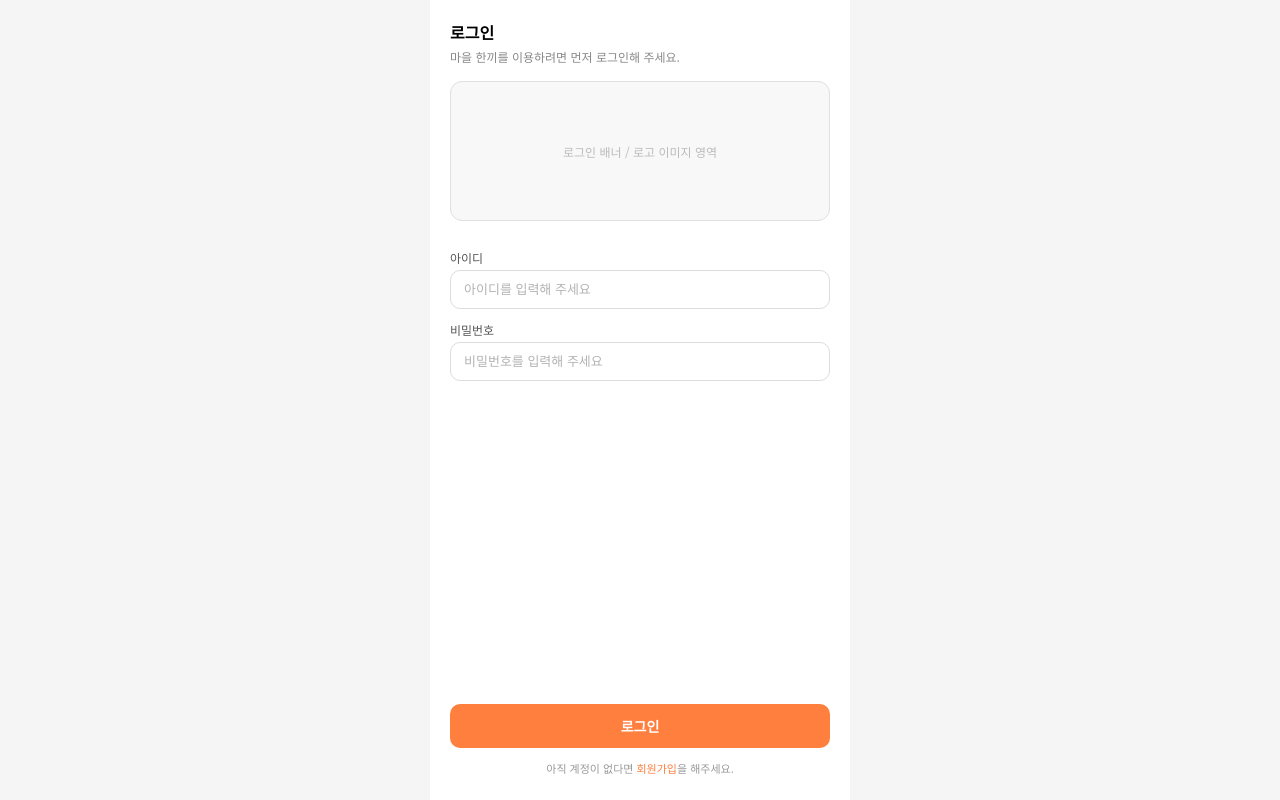
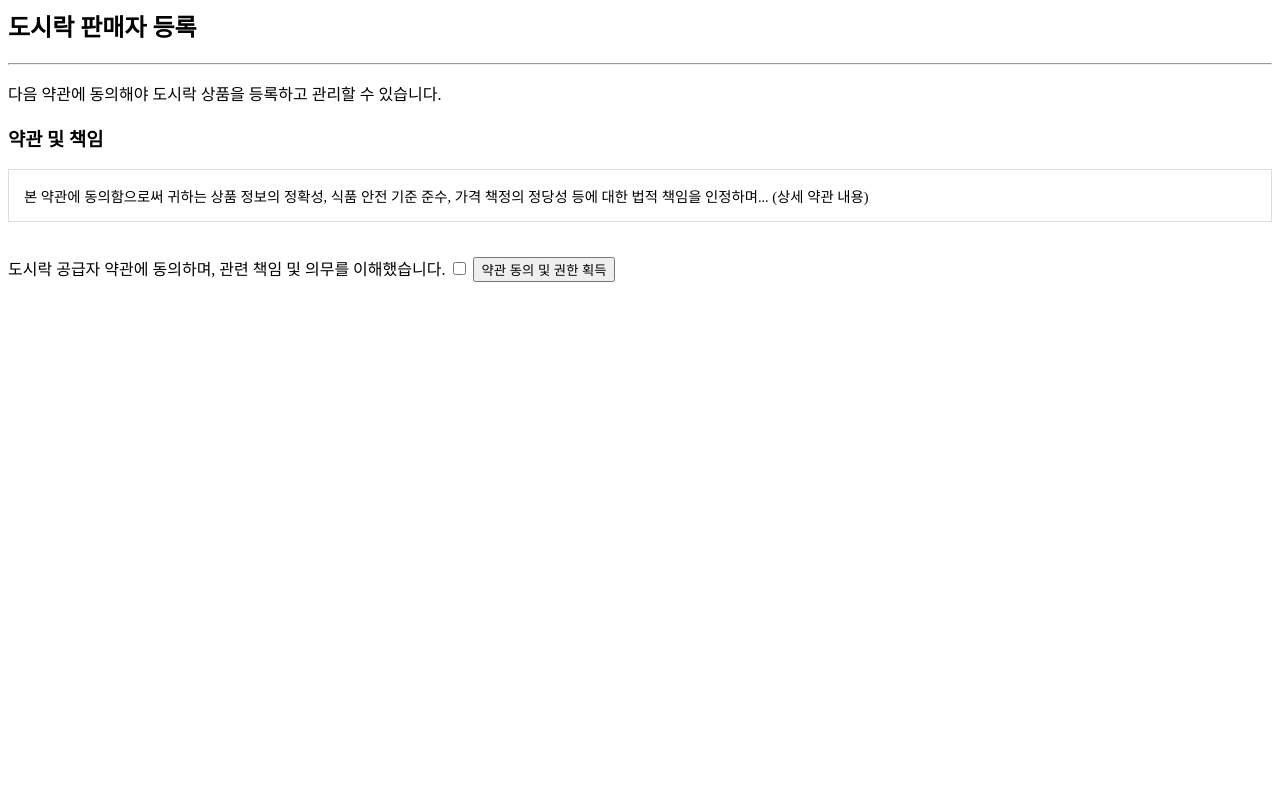
Before and after one commit to leeyelin829/web_hankki, a Django app: page /supplier/ in a window 1280 px wide. Run offline with Django 3.2, Linux system fonts and the light colour scheme; the visitor is signed in with stand-in values (Sample User, id 1).

Commit message:
도시락 판매자 권한 관련 오류 수정

```diff
--- a/hankki/templates/request_permission.html
+++ b/hankki/templates/request_permission.html
@@ -1,199 +1,23 @@
-<!DOCTYPE html>
-<html lang="ko">
-<head>
-  <meta charset="UTF-8">
-  <title>로그인 | 마을한끼</title>
-  <meta name="viewport" content="width=device-width, initial-scale=1.0" />
-  <!-- 폰트 -->
-  <link href="https://fonts.googleapis.com/css2?family=Noto+Sans+KR:wght@400;500;700&display=swap" rel="stylesheet">
-  <style>
-    * {
-      box-sizing: border-box;
-      margin: 0;
-      padding: 0;
-    }
+{% block content %}
+    <h2>도시락 판매자 등록</h2>
+    <hr>
+    <p>다음 약관에 동의해야 도시락 상품을 등록하고 관리할 수 있습니다.</p>
 
-    body {
-      font-family: 'Noto Sans KR', system-ui, -apple-system, BlinkMacSystemFont, sans-serif;
-      background-color: #f5f5f5;
-      display: flex;
-      justify-content: center;
-    }
-
-    .app {
-      width: 100%;
-      max-width: 420px;   /* 모바일 폭 */
-      min-height: 100vh;
-      background-color: #ffffff;
-      position: relative;
-      padding: 16px 20px 40px;
-    }
-
-    /* 상단 화면 이름 */
-    .screen-title {
-      font-size: 16px;
-      font-weight: 700;
-      margin-top: 4px;
-      margin-bottom: 4px;
-    }
-
-    .screen-subtitle {
-      font-size: 12px;
-      color: #888;
-      margin-bottom: 16px;
-    }
-
-    /* 로고/이미지 박스 */
-    .login-hero {
-      width: 100%;
-      height: 140px;
-      border-radius: 12px;
-      border: 1px solid #e0e0e0;
-      background-color: #f8f8f8;
-      display: flex;
-      align-items: center;
-      justify-content: center;
-      color: #bbbbbb;
-      font-size: 12px;
-      margin: 8px 0 28px;
-    }
-
-    /* 에러 메시지 */
-    .error-box {
-      padding: 10px 14px;
-      background-color: #fff5f5;
-      border: 1px solid #feb2b2;
-      border-radius: 8px;
-      color: #c53030;
-      font-size: 13px;
-      margin-bottom: 16px;
-    }
-
-    /* 입력 영역 */
-    .form-group {
-      display: flex;
-      flex-direction: column;
-      gap: 12px;
-      margin-bottom: 32px;
-    }
-
-    .field-label {
-      font-size: 12px;
-      margin-bottom: 4px;
-      color: #555;
-    }
-
-    .input-field {
-      width: 100%;
-      padding: 11px 13px;
-      border-radius: 10px;
-      border: 1px solid #dddddd;
-      font-size: 13px;
-      outline: none;
-    }
-
-    .input-field::placeholder {
-      color: #b3b3b3;
-    }
-
-    .input-field:focus {
-      border-color: #ff7f3f;
-      box-shadow: 0 0 0 2px rgba(255, 127, 63, 0.1);
-    }
-
-    /* 버튼은 화면 아래쪽에 깔리는 느낌으로 */
-    .login-bottom {
-      position: absolute;
-      left: 20px;
-      right: 20px;
-      bottom: 24px;
-    }
-
-    .login-btn {
-      width: 100%;
-      padding: 12px 0;
-      border-radius: 10px;
-      border: none;
-      background-color: #ff7f3f;
-      font-size: 14px;
-      font-weight: 600;
-      color: #ffffff;
-      text-align: center;
-      cursor: pointer;
-    }
-
-    .login-btn:hover {
-      background-color: #ff955f;
-    }
-
-    .helper-text {
-      font-size: 11px;
-      color: #999;
-      margin-top: 12px;
-      text-align: center;
-    }
-
-    .helper-text a {
-      color: #ff7f3f;
-      text-decoration: none;
-    }
-  </style>
-</head>
-<body>
-  <div class="app">
-    <!-- 상단 제목 -->
-    <div class="screen-title">로그인</div>
-    <div class="screen-subtitle">마을 한끼를 이용하려면 먼저 로그인해 주세요.</div>
-
-    <!-- 이미지/배너 영역 (나중에 로고나 그림 넣을 자리) -->
-    <div class="login-hero">
-      로그인 배너 / 로고 이미지 영역
+    <h3>약관 및 책임</h3>
+    <div style="border: 1px solid #ddd; padding: 15px; margin-bottom: 20px; max-height: 200px; overflow-y: scroll; font-size: 0.9em;">
+        본 약관에 동의함으로써 귀하는 상품 정보의 정확성, 식품 안전 기준 준수, 가격 책정의 정당성 등에 대한 법적 책임을 인정하며... (상세 약관 내용)
     </div>
 
-    <!-- 에러 메시지 -->
-    {% if form.errors %}
-    <div class="error-box">
-      아이디 또는 비밀번호가 올바르지 않습니다.
-    </div>
-    {% endif %}
+    <form method="post">
+        {% csrf_token %}
 
-    <!-- 실제 로그인 폼 -->
-    <form method="post" action="{% url 'users:login' %}">
-      {% csrf_token %}
+        {{ form.agreement.label_tag }}
+        {{ form.agreement }}
+        {{ form.agreement.errors }}
 
-      <div class="form-group">
-        <div>
-          <div class="field-label">아이디</div>
-          <input
-            type="text"
-            name="username"
-            id="username"
-            class="input-field"
-            placeholder="아이디를 입력해 주세요"
-            value="{{ form.username.value|default:'' }}">
-        </div>
+        <button type="submit" class="btn btn-primary" style="margin-top: 15px;">
+            약관 동의 및 권한 획득
+        </button>
+    </form>
 
-        <div>
-          <div class="field-label">비밀번호</div>
-          <input
-            type="password"
-            name="password"
-            id="password"
-            class="input-field"
-            placeholder="비밀번호를 입력해 주세요">
-        </div>
-      </div>
-
-      <div class="login-bottom">
-        <button type="submit" class="login-btn">
-          로그인
-        </button>
-
-        <div class="helper-text">
-          아직 계정이 없다면 <a href="{% url 'users:register' %}">회원가입</a>을 해주세요.
-        </div>
-      </div>
-    </form>
-  </div>
-</body>
-</html>
+{% endblock content %}
--- a/hankki/views.py
+++ b/hankki/views.py
@@ -47,7 +47,7 @@ def write_health_category(request, id=None):
 # ===========
 
 @login_required
-@permission_required('lunchbox_supplier', login_url=reverse_lazy('hankki:supplier'))
+@permission_required('hankki.lunchbox_supplier', login_url=reverse_lazy('hankki:supplier'))
 def write_lunchbox(request, id=None):
     if id:
         lunchbox = get_object_or_404(LunchboxModel, pk=id)
```
